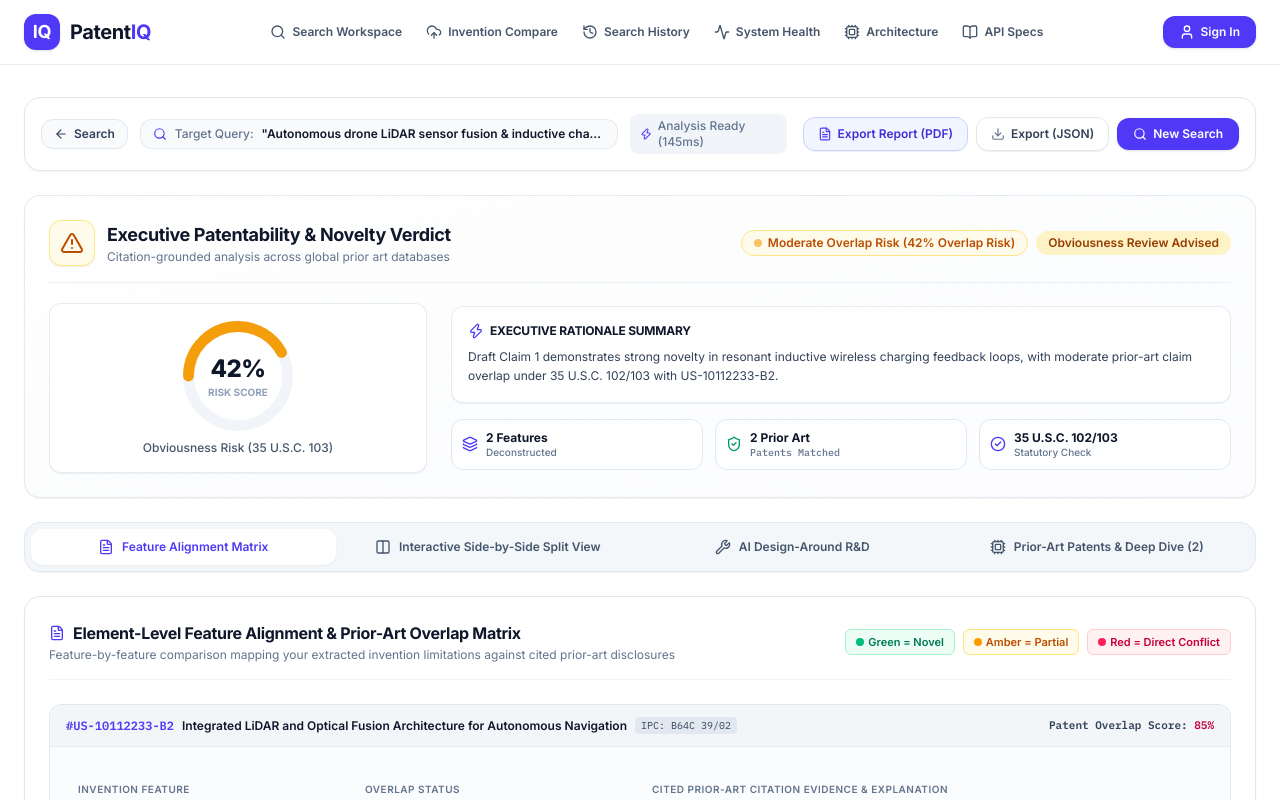
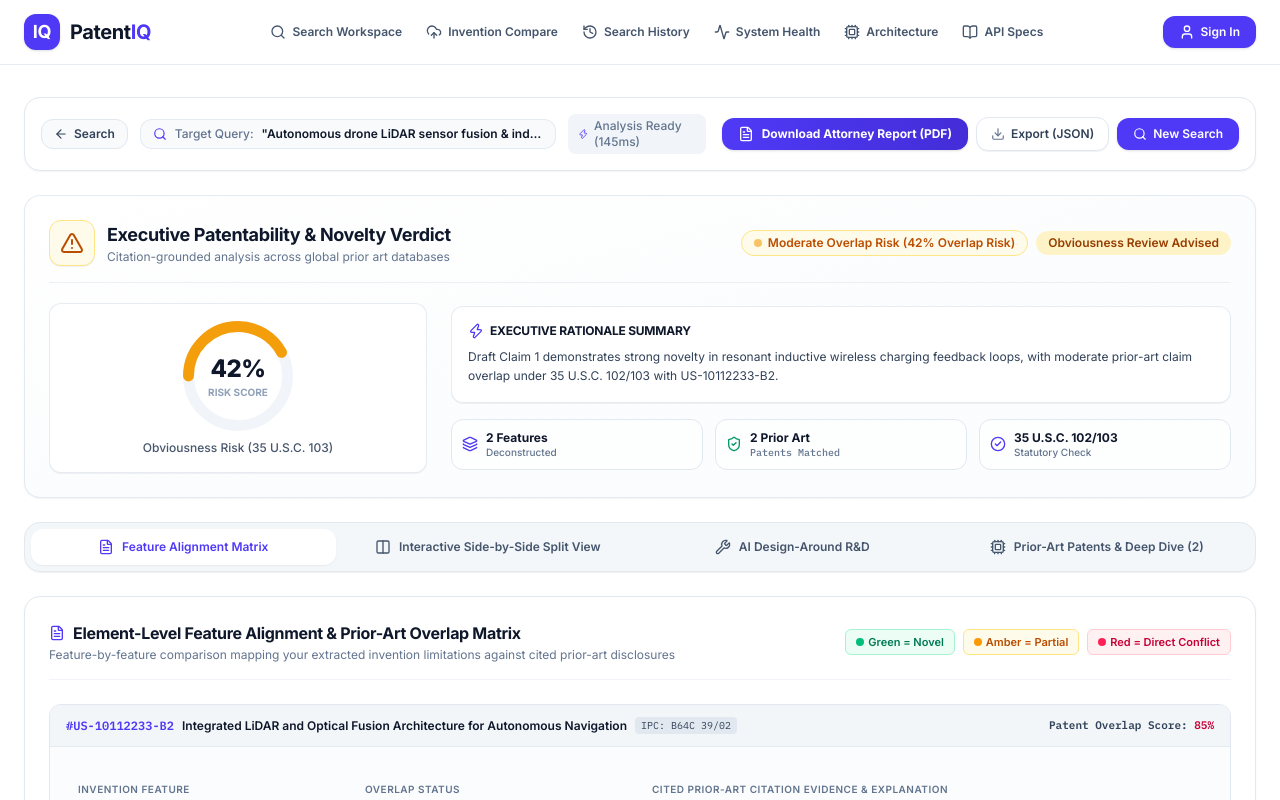
Before and after one commit to rithishcodespace/PatentIQ, a React (Vite) app in the folder apps/client/: page /results in a window 1280 px wide. Shown: the top 800 px of the page. Built offline with nearby package versions, Linux system fonts and the light colour scheme; no server answers.

Commit message:
feat(reports): add server-side attorney PDF generator and 1-click export button in Results view

```diff
--- a/apps/client/src/pages/Results.tsx
+++ b/apps/client/src/pages/Results.tsx
@@ -20,7 +20,7 @@ import ResultsList from '../components/results/ResultsList';
 import TechnicalDeepDive from '../components/results/TechnicalDeepDive';
 import Modal from '../components/ui/Modal';
 import Loader from '../components/common/Loader';
-import { searchPatent, fetchNoveltyMatrix, fetchDesignAround } from '../services/api';
+import { searchPatent, fetchNoveltyMatrix, fetchDesignAround, exportAttorneyPdfReport } from '../services/api';
 import { exportReportAsPdf } from '../utils/pdfExporter';
 import { getSimilarityRisk } from '../utils/similarityRisk';
 
@@ -139,6 +139,7 @@ const Results = () => {
   const [noveltyMatrixData, setNoveltyMatrixData] = useState<any>(null);
   const [designAroundData, setDesignAroundData] = useState<any>(null);
   const [loading, setLoading] = useState<boolean>(!location.state);
+  const [exportingPdf, setExportingPdf] = useState<boolean>(false);
 
   useEffect(() => {
     let isMounted = true;
@@ -244,6 +245,27 @@ const Results = () => {
     downloadAnchor.remove();
   };
 
+  const handleDownloadAttorneyPdf = async () => {
+    setExportingPdf(true);
+    try {
+      await exportAttorneyPdfReport({
+        inventionTitle: data.query || 'Autonomous Drone LiDAR Sensor Fusion & Inductive Charging System',
+        msmeName: 'PatentIQ Innovator Enterprise',
+        overallRiskLevel: riskLevel,
+        noveltyRiskScore: riskScore,
+        executiveRationale,
+        featureMatrix: matrixItems?.[0]?.featureOverlaps || [],
+        priorArtCitations: results.slice(0, 5),
+        designAround: designAroundPayload?.recommendations || [],
+      });
+    } catch (err) {
+      console.warn('[Results] Server-side PDF export fallback to local export:', err);
+      exportReportAsPdf(data);
+    } finally {
+      setExportingPdf(false);
+    }
+  };
+
   return (
     <div className="mx-auto w-full max-w-7xl space-y-6 font-body">
       {/* 1. Workstation Navigation Header */}
@@ -274,11 +296,21 @@ const Results = () => {
 
         <div className="flex items-center gap-2 shrink-0">
           <button
-            onClick={() => exportReportAsPdf(data)}
-            className="inline-flex items-center gap-1.5 rounded-xl border border-indigo-200 bg-indigo-50/80 px-3.5 py-2 font-body text-xs font-semibold text-indigo-700 hover:bg-indigo-100 transition shadow-2xs"
+            onClick={handleDownloadAttorneyPdf}
+            disabled={exportingPdf}
+            className="inline-flex items-center gap-2 rounded-xl bg-gradient-to-r from-indigo-600 to-indigo-700 px-4 py-2 font-body text-xs font-bold text-white hover:from-indigo-500 hover:to-indigo-600 transition shadow-sm disabled:opacity-60"
           >
-            <FileText className="h-3.5 w-3.5 text-indigo-600" />
-            Export Report (PDF)
+            {exportingPdf ? (
+              <>
+                <span className="h-3.5 w-3.5 animate-spin rounded-full border-2 border-white border-t-transparent" />
+                Generating Report...
+              </>
+            ) : (
+              <>
+                <FileText className="h-4 w-4 text-white" />
+                Download Attorney Report (PDF)
+              </>
+            )}
           </button>
 
           <button
--- a/apps/client/src/services/api.ts
+++ b/apps/client/src/services/api.ts
@@ -351,3 +351,38 @@ export const fetchDesignAround = async (payload: { query?: string; text?: string
     return null;
   }
 };
+
+/**
+ * Generates and downloads an Attorney-Ready Prior-Art PDF Report via /api/reports/export-pdf.
+ */
+export const exportAttorneyPdfReport = async (payload: {
+  inventionTitle?: string;
+  msmeName?: string;
+  submissionDate?: string;
+  overallRiskLevel?: string;
+  noveltyRiskScore?: number;
+  executiveRationale?: string;
+  featureMatrix?: any[];
+  priorArtCitations?: any[];
+  designAround?: any[];
+}): Promise<void> => {
+  try {
+    const response = await apiClient.post("/reports/export-pdf", payload, {
+      responseType: "blob",
+    });
+
+    const blob = new Blob([response.data], { type: "application/pdf" });
+    const url = window.URL.createObjectURL(blob);
+    const link = document.createElement("a");
+    link.href = url;
+    link.setAttribute("download", `PatentIQ_Attorney_Report_${Date.now()}.pdf`);
+    document.body.appendChild(link);
+    link.click();
+    link.remove();
+    window.URL.revokeObjectURL(url);
+  } catch (error: any) {
+    const errorMsg = error?.response?.data?.message || error?.message || "PDF Report export failed";
+    console.error("[PatentIQ API] Attorney PDF export error:", errorMsg);
+    throw new Error(errorMsg);
+  }
+};
```
Also changed, not shown: 2 other files (tests, documents, lock files or other folders).
